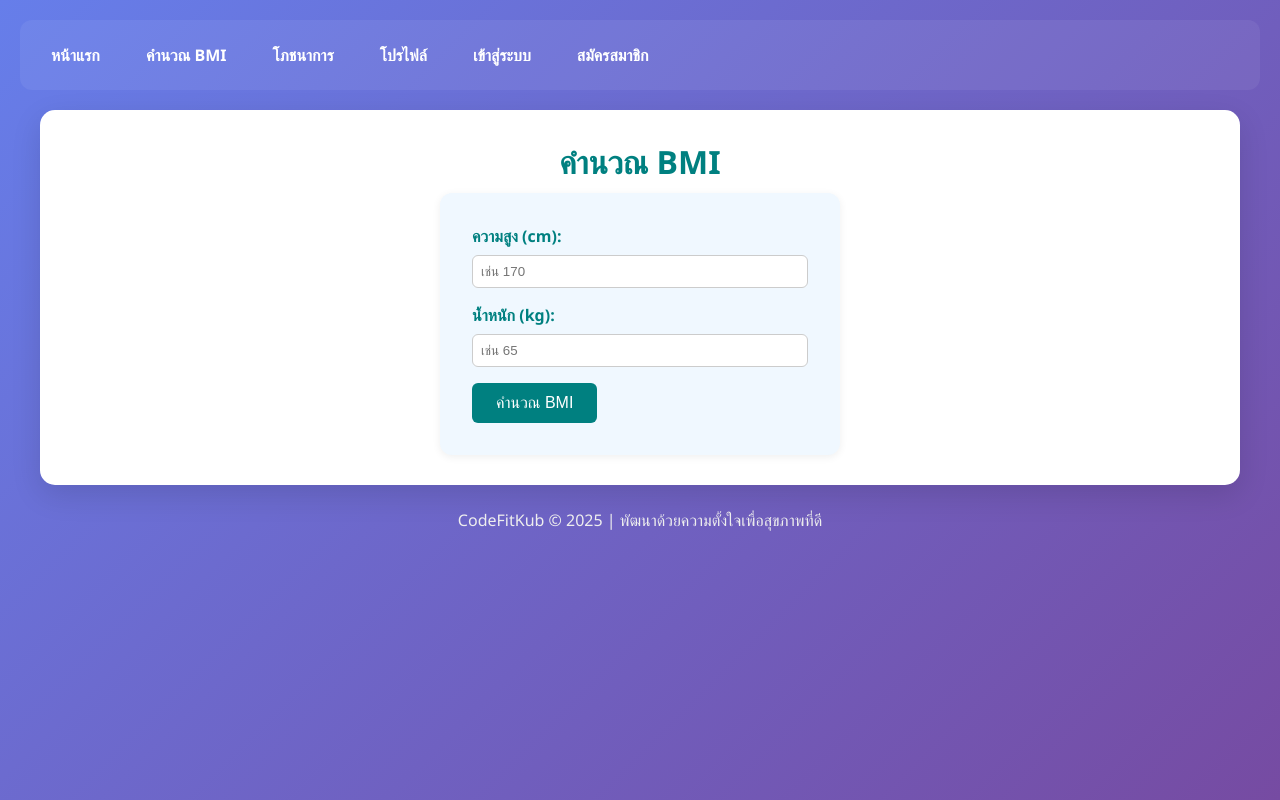
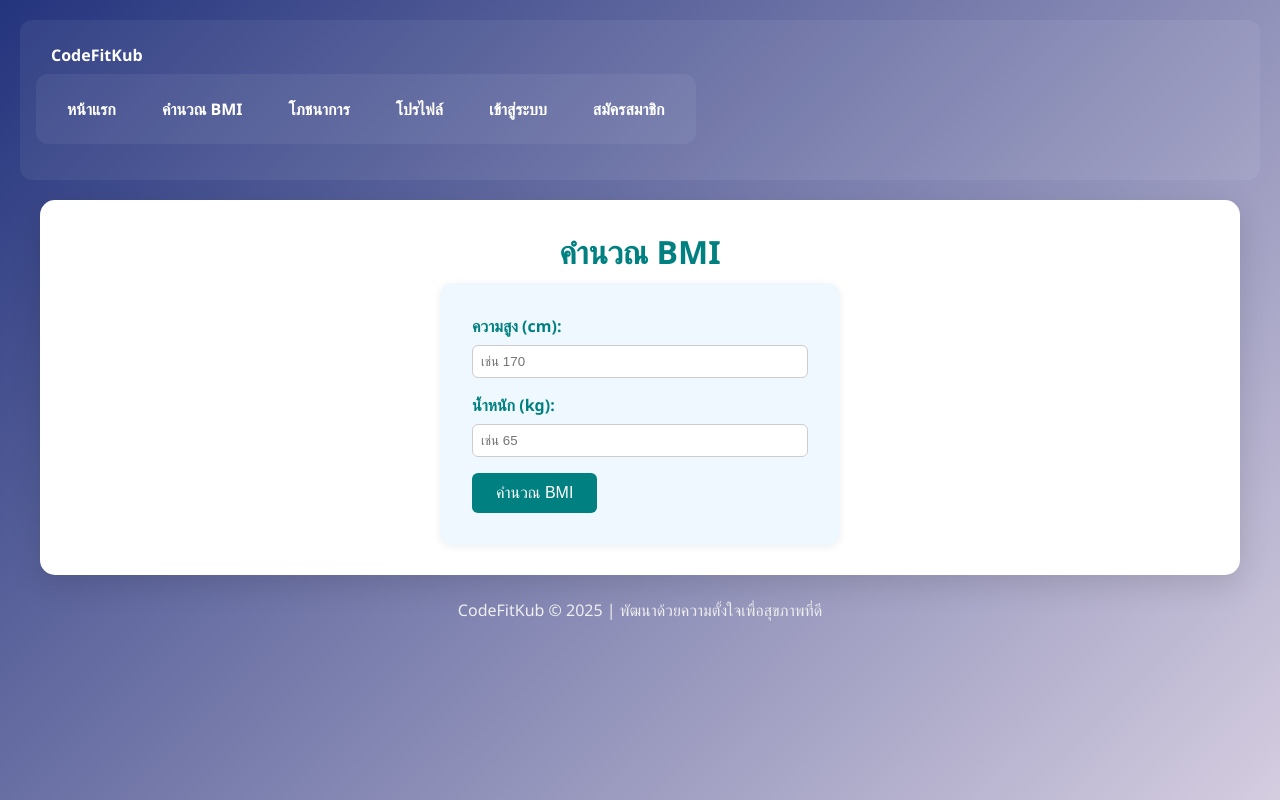
Before and after one commit to Nomu2448/Codefitkub, a Django app: page /bmi in a window 1280 px wide. Run offline with Django 5.2, Linux system fonts and the light colour scheme.

Commit message:
fix navbar

```diff
--- a/Codefitkub/settings.py
+++ b/Codefitkub/settings.py
@@ -11,6 +11,7 @@ https://docs.djangoproject.com/en/5.2/ref/settings/
 """
 
 from pathlib import Path
+import os
 
 # Build paths inside the project like this: BASE_DIR / 'subdir'.
 BASE_DIR = Path(__file__).resolve().parent.parent
@@ -116,6 +117,8 @@ USE_TZ = True
 # https://docs.djangoproject.com/en/5.2/howto/static-files/
 
 STATIC_URL = 'static/'
+STATICFILES_DIRS = [os.path.join(BASE_DIR, 'statics')]
+STATIC_ROOT = os.path.join(BASE_DIR, 'staticfiles')
 
 # Default primary key field type
 # https://docs.djangoproject.com/en/5.2/ref/settings/#default-auto-field
--- a/Codefitkub/urls.py
+++ b/Codefitkub/urls.py
@@ -1,4 +1,4 @@
-"""
+""""
 URL configuration for Codefitkub project.
 
 The `urlpatterns` list routes URLs to views. For more information please see:
--- a/templates/base.html
+++ b/templates/base.html
@@ -8,7 +8,7 @@
 		* { margin: 0; padding: 0; box-sizing: border-box; }
 		body {
 			font-family: 'Segoe UI', Tahoma, Geneva, Verdana, sans-serif;
-			background: linear-gradient(135deg, #667eea 0%, #764ba2 100%);
+			background: linear-gradient(135deg, #24347d 0%, #d5cde0 100%);
 			min-height: 100vh;
 			padding: 20px;
 			color: #222;
@@ -119,15 +119,23 @@
 </head>
 <body>
 	<nav>
-		<div class="nav-links">
-			<a href="{% url 'home' %}">หน้าแรก</a>
-			<a href="{% url 'bmi' %}">คำนวณ BMI</a>
-			<a href="{% url 'nutrition' %}">โภชนาการ</a>
-			<a href="{% url 'profile' %}">โปรไฟล์</a>
-			<a href="{% url 'login' %}">เข้าสู่ระบบ</a>
-			<a href="{% url 'register' %}">สมัครสมาชิก</a>
-
+		<div class="page">
+		<header class="site-header">
+			<div class="brand">
+				<a href="{% url 'home' %}" style="display:flex;align-items:center;gap:12px;text-decoration:none;">
+					<span class="title">CodeFitKub</span>
+				</a>
+			</div>
+			<nav style="position:relative;">
+				<div class="nav-links" role="navigation" aria-label="Main navigation">
+					<a href="{% url 'home' %}">หน้าแรก</a>
+					<a href="{% url 'bmi' %}">คำนวณ BMI</a>
+					<a href="{% url 'nutrition' %}">โภชนาการ</a>
+					<a href="{% url 'profile' %}">โปรไฟล์</a>
+					<a href="{% url 'login' %}">เข้าสู่ระบบ</a>
+					<a href="{% url 'register' %}" class="primary">สมัครสมาชิก</a>
 		</div>
+	</nav>
 		{% if user.is_authenticated %}
 		<div class="user-info">
 			<span class="username">👤 {{ user.username }}</span>
```
Also changed, not shown: db.sqlite3, requirements.txt (added), statics/assets/img/logo.png (added).
